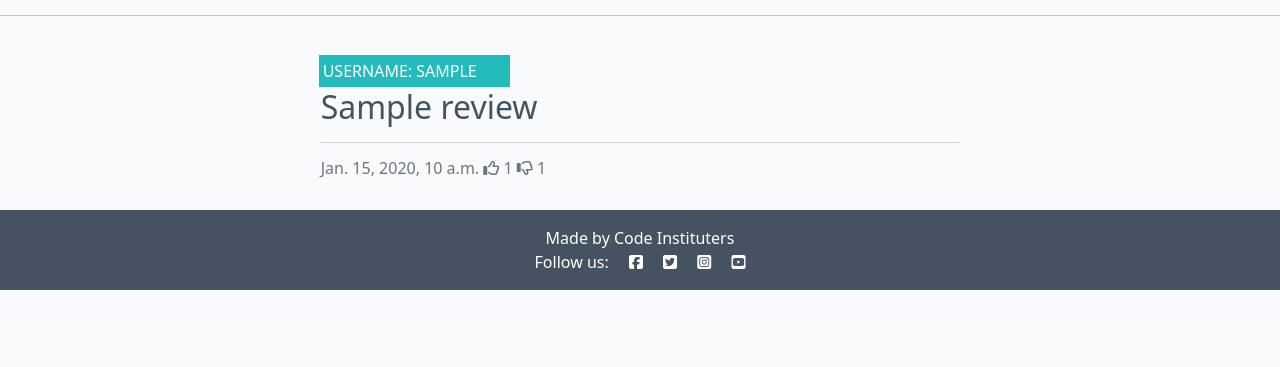
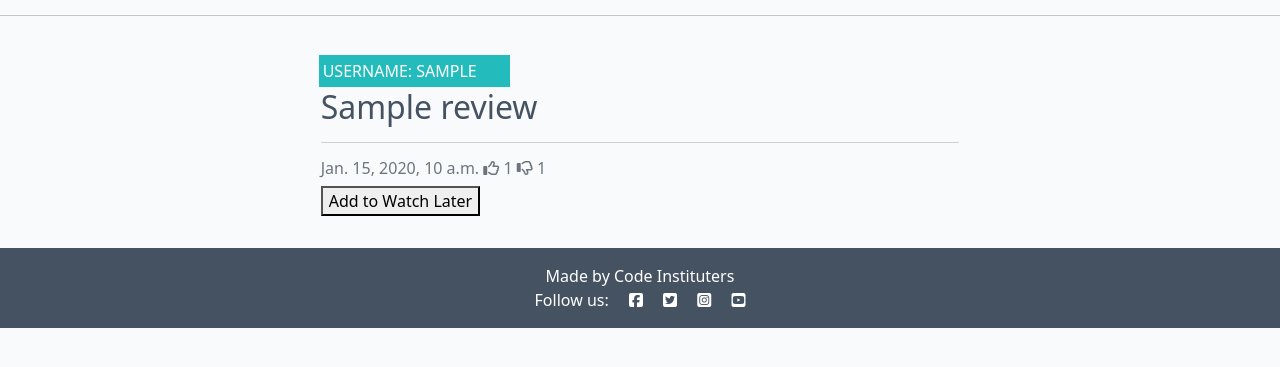
Before and after one commit to PritenMakwana44/unfiltered-anime, a Django app: page / in a window 1280 px wide. Shown: the part 199-566 px from the top of the page. Run offline with Django 3.2, Linux system fonts and the light colour scheme; tables that the repository leaves empty hold one stand-in row (values such as "Sample post"); some libraries are stand-ins or nearby versions.

Commit message:
watchlater working button and html showing title and username

```diff
--- a/reviews/urls.py
+++ b/reviews/urls.py
@@ -10,8 +10,6 @@ urlpatterns = [
   path('upvotes/<slug:slug>', views.ReviewUpvotes.as_view(), name='review_upvotes'),
   path('downvotes/<slug:slug>', views.ReviewDownVotes.as_view(), name='review_downvotes'),
   path('watch_later/add/<int:review_id>/', views.add_to_watch_later, name='add_to_watch_later'),
-  path('watch_later/<int:watch_id>/', views.watch_later_detail, name='watch_later_detail'),
   path('watch_later/', views.watch_later_list, name='watch_later_list'),
-  path('watch_later/<int:watch_id>/remove/', views.remove_from_watch_later, name='remove_from_watch_later'),
   path('<slug:slug>/', views.ReviewDetail.as_view(), name='review_detail'),
 ]
--- a/reviews/views.py
+++ b/reviews/views.py
@@ -12,6 +12,7 @@ from .forms import ReviewForm
 from django_summernote.admin import SummernoteModelAdmin
 from django.urls import reverse_lazy
 from django.contrib import messages
+from django.contrib.auth.models import User
 
 
 
@@ -172,21 +173,22 @@ def delete_review(request, slug):
 @login_required
 def add_to_watch_later(request, review_id):
     if request.user.is_authenticated:
-        watch_later = Review(username=request.user, review_id=review_id)
+        watch_later = WatchLater()
+        watch_later.review_id = Review.objects.get(review_id=review_id)
+        watch_later.username = User.objects.get(username=request.user.username)
         watch_later.save()
         return redirect('home')
     else:
         return redirect('login')
 
-def watch_later_detail(request, watch_id):
-    watch_later = WatchLater.objects.get(watch_id=watch_id)
-    return render(request, 'watch_later/detail.html', {'watch_later': watch_later})
 
 def watch_later_list(request):
     watch_later_list = WatchLater.objects.filter(username=request.user)
-    return render(request, 'watch_later/list.html', {'watch_later_list': watch_later_list})
+    return render(request, 'watch_later/watch_later_list.html', {'watch_later_list': watch_later_list})
 
+"""
 @login_required
 def remove_from_watch_later(request, watch_id):
     WatchLater.objects.filter(watch_id=watch_id).delete()
     return redirect('watch_later_list')
+"""
--- a/templates/base.html
+++ b/templates/base.html
@@ -40,6 +40,10 @@
                     {% if user.is_authenticated %}
                     <li class="nav-item">
                         <a class="nav-link" href="{% url 'add_review' %}">Add Review</a>
+                    </li>
+                    <li class="nav-item">
+                        <a class="nav-link" href="{% url 'watch_later_list' %}">WatchLater</a>
+                    </li>
                     <li class="nav-item">
                         <a class="nav-link" href="{% url 'account_logout' %}">Logout</a>
                     </li>
--- a/templates/index.html
+++ b/templates/index.html
@@ -46,12 +46,15 @@
                                                 class="fa-regular fa-thumbs-up"></i> {{ review.number_of_upvotes }} <i
                                                 class="fa-regular fa-thumbs-down"></i> {{ review.number_of_downvotes }}
                                         </p>
-                                            {% if user.is_authenticated %}
-                                                <form action="{% url 'add_to_watch_later' review.review_id %}" method="post">
-                                                    {% csrf_token %}
-                                                    <input type="submit" value="Watch Later">
-                                                </form>
-                                            {% endif %}
+
+                                        <form action="{% url 'add_to_watch_later' review.review_id %}" method="post">
+                                            {% csrf_token %}
+                                            <input type="hidden" name="review_id" value="{{ review.id }}" />
+                                            <button type="submit">Add to Watch Later</button>
+                                        </form>
+
+
+
                                     </p>
                             </div>
                         </div>
--- a/templates/watch_later/list.html
+++ b/templates/watch_later/watch_later_list.html
@@ -4,7 +4,7 @@
 
 <h1>Watch Later</h1>
 {% for watch_later in watch_later_list %}
-    <a href="{% url 'watch_later_detail' watch_later.watch_id %}">{{ watch_later.review_id.title }}</a>
+    {{ watch_later.review_id.title }}</a>
     <p>Added by {{ watch_later.username }}</p>
     <br>
 {% endfor %}
```
Also changed, not shown: templates/watch_later/detail.html (deleted, +0 -11 lines).
